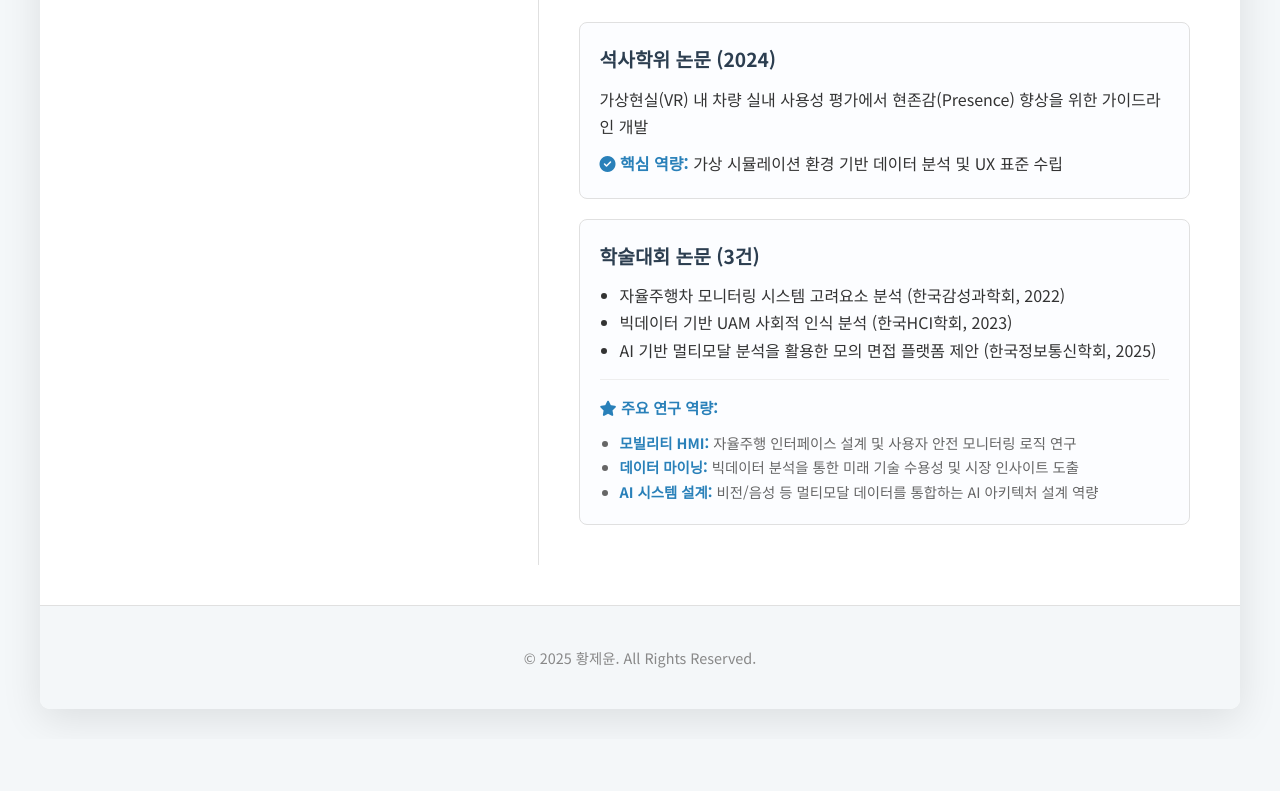
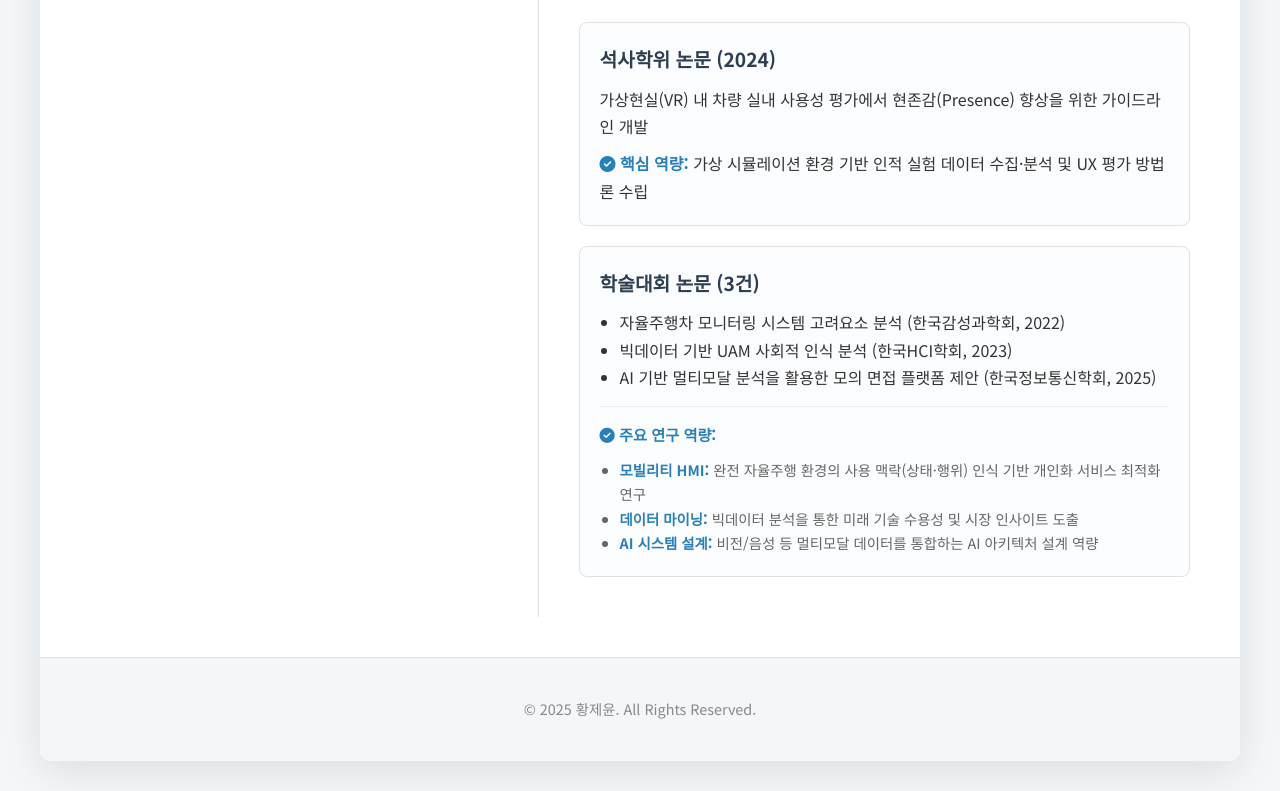
Before and after one commit to JeyunH/my-resume.do, a plain HTML site: page index.html in a window 1280 px wide. Shown: the part 4345-5136 px from the top of the page. Before the commit the page ends 5084 px from the top, so only its background shows below. Drawn offline with Linux system fonts and the light colour scheme.

Commit message:
Update index.html

```diff
--- a/index.html
+++ b/index.html
@@ -510,7 +510,7 @@
               <h4>석사학위 논문 (2024)</h4>
               <p>가상현실(VR) 내 차량 실내 사용성 평가에서 현존감(Presence) 향상을 위한 가이드라인 개발</p>
               <ul style="margin-top: 10px; list-style-type: none; padding-left: 0;">
-                <li><strong><i class="fas fa-check-circle"></i> 핵심 역량:</strong> 가상 시뮬레이션 환경 기반 데이터 분석 및 UX 표준 수립</li>
+                <li><strong><i class="fas fa-check-circle"></i> 핵심 역량:</strong> 가상 시뮬레이션 환경 기반 인적 실험 데이터 수집·분석 및 UX 평가 방법론 수립</li>
               </ul>
             </div>
 
@@ -523,10 +523,10 @@
               </ul>
               <hr style="border: 0; border-top: 1px solid #eee; margin: 15px 0;">
               <p style="font-size: 0.95em; color: #555;">
-                <strong><i class="fas fa-star"></i> 주요 연구 역량:</strong>
+                <strong><i class="fas fa-check-circle"></i> 주요 연구 역량:</strong>
               </p>
               <ul style="font-size: 0.9em; color: #666; padding-left: 20px;">
-                <li><strong>모빌리티 HMI:</strong> 자율주행 인터페이스 설계 및 사용자 안전 모니터링 로직 연구</li>
+                <li><strong>모빌리티 HMI:</strong> 완전 자율주행 환경의 사용 맥락(상태·행위) 인식 기반 개인화 서비스 최적화 연구 </li>
                 <li><strong>데이터 마이닝:</strong> 빅데이터 분석을 통한 미래 기술 수용성 및 시장 인사이트 도출</li>
                 <li><strong>AI 시스템 설계:</strong> 비전/음성 등 멀티모달 데이터를 통합하는 AI 아키텍처 설계 역량</li>
               </ul>
```
